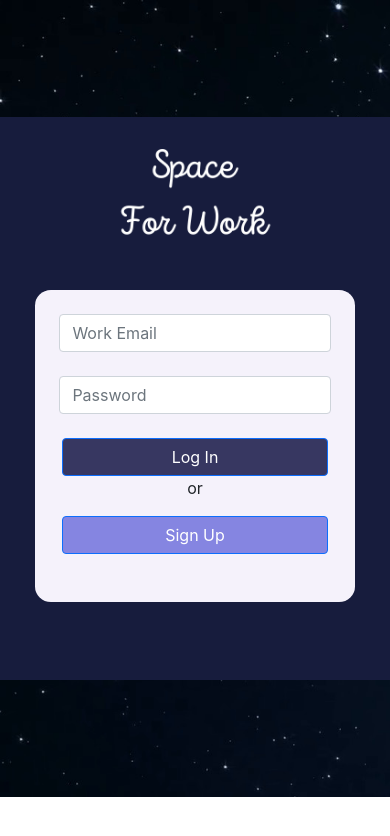
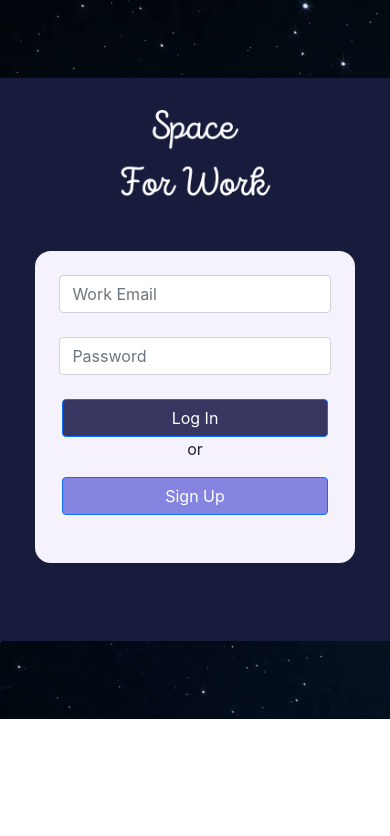
Before and after one commit to Rishika-05/Space-For-Work, a React (Create React App) app in the folder client/: page / in a window 390 px wide. Shown: the top 836 px of the page. Built offline with nearby package versions, Linux system fonts and the light colour scheme.

Commit message:
modified css

```diff
--- a/client/src/components/login.css
+++ b/client/src/components/login.css
@@ -114,10 +114,10 @@
         height: 100%;
         width: 100%;
         margin: 0%;
-        margin-top: 30%;
+        margin-top: 20%;
         padding: 15% 6% 20%;
         padding-top: 15%;
-        margin-bottom: 30%;
+        margin-bottom: 20%;
     }
 
     .box {
```
